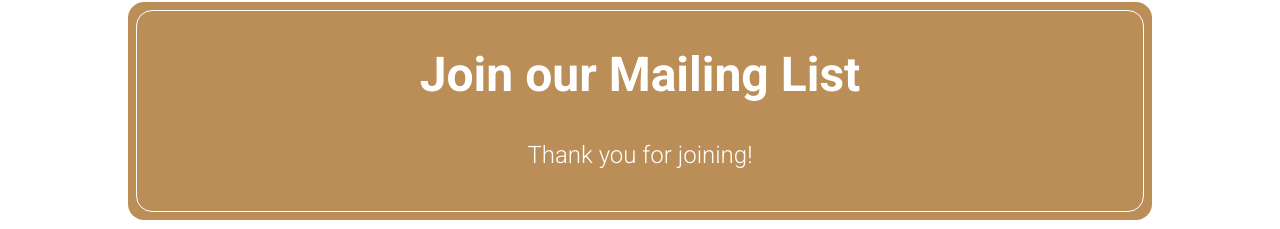
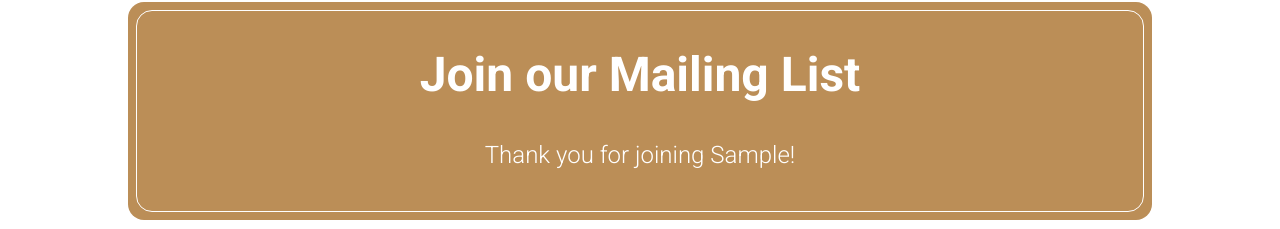
Before and after one commit to acm-ucr/hcg, a Next.js app: page / in a window 1280 px wide. Both pictures are taken after typing "Sample", "Sample", "Sample" into the empty fields and a click on the button "Submit". Shown: the part 2319-2548 px from the top of the page. Built offline with nearby package versions, Linux system fonts and the light colour scheme.

Commit message:
mailing list email confirmation message added

```diff
--- a/src/components/home/MailingList.tsx
+++ b/src/components/home/MailingList.tsx
@@ -8,6 +8,7 @@ import { useState } from "react";
 import toast from "react-hot-toast";
 
 const MailingList = () => {
+  const [email, setEmail] = useState("");
   const [isSubmitted, setIsSubmitted] = useState(false);
 
   return (
@@ -31,7 +32,7 @@ const MailingList = () => {
             </div>
             {isSubmitted ? (
               <div className="text-hcg-white text-center text-xl md:text-2xl">
-                Thank you for joining!
+                Thank you for joining {email}!
               </div>
             ) : (
               <form
@@ -66,6 +67,8 @@ const MailingList = () => {
                   <input
                     className="w-full bg-white p-3 focus:outline-none"
                     name="entry.1315568053"
+                    value={email}
+                    onChange={(e) => setEmail(e.target.value)}
                     required
                   />
                 </div>
```
